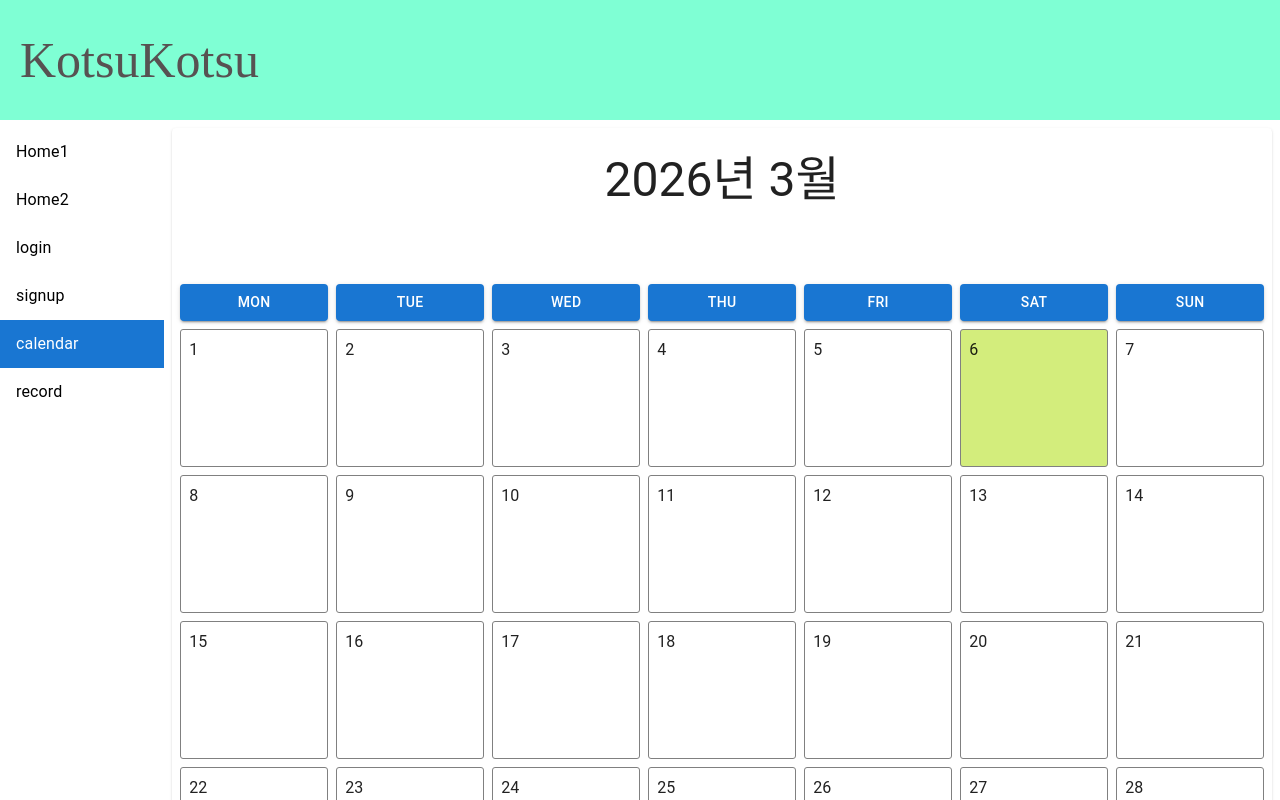
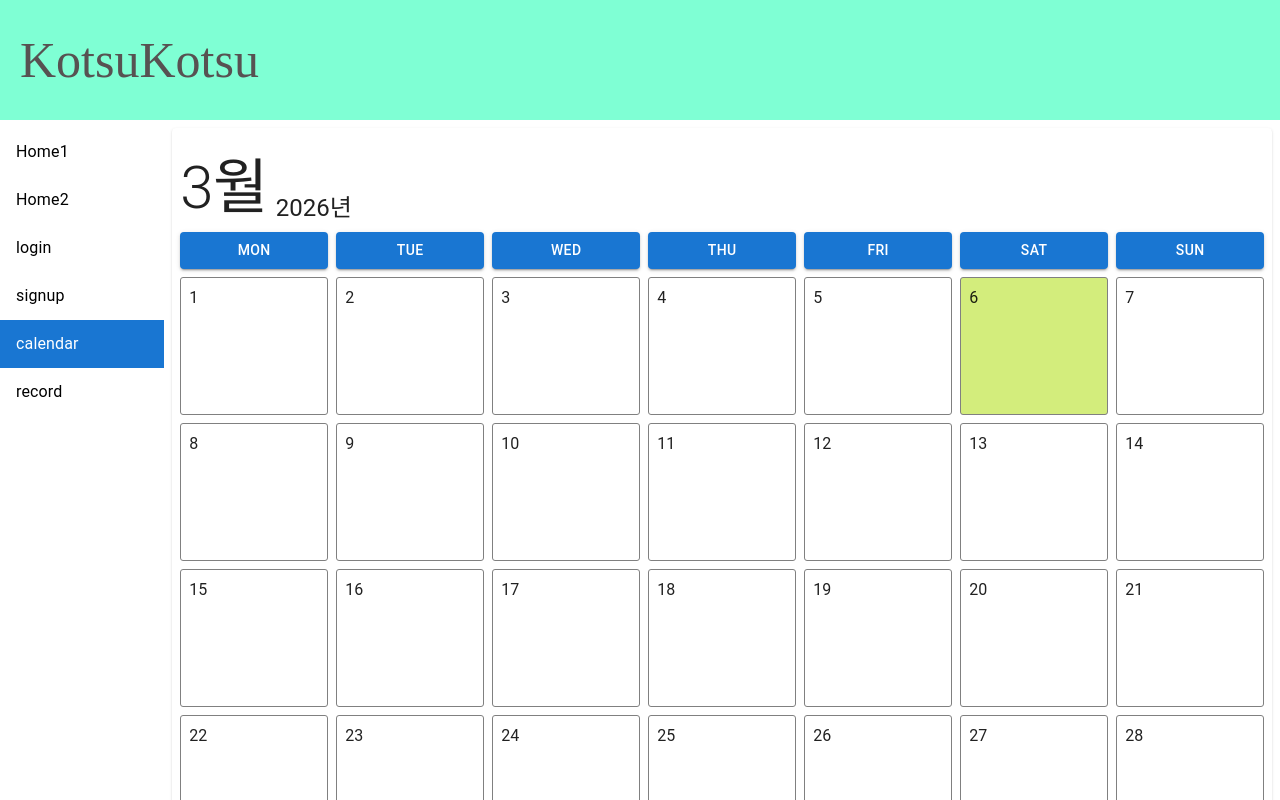
Before and after one commit to Asue0/kotsukotsu-ui, a React (Vite) app: page /calendar in a window 1280 px wide. Shown: the top 800 px of the page. Built offline with nearby package versions, Linux system fonts and the light colour scheme; some icons are missing.

Commit message:
달력 페이지 날짜 타이틀 디자인 수정

```diff
--- a/src/pages/calendar/CalendarMain.tsx
+++ b/src/pages/calendar/CalendarMain.tsx
@@ -70,11 +70,18 @@ const CalendarMain = () => {
       flexDirection="column"
       gap={2}
     >
-      <Typography variant="h3">
-        {currentYear}년 {currentMonth + 1}월
-      </Typography>
-
       <Box display="flex" flexDirection="column" gap={1}>
+        <Box
+          display="flex"
+          flexDirection="row"
+          justifyContent="space-between"
+          alignItems="end"
+        >
+          {/** 날짜 타이틀 */}
+          <Box display="flex" flexDirection="row" alignItems="end" gap={1}>
+            <Typography variant="h2">{currentMonth + 1}월</Typography>
+            <Typography variant="h5">{currentYear}년</Typography>
+          </Box>
           {/** 달력 이동 버튼 */}
           <Box display="flex" flexDirection="row" justifyContent="end">
             <IconButton
@@ -94,7 +101,7 @@ const CalendarMain = () => {
               <ArrowCircleRightIcon fontSize="inherit" />
             </IconButton>
           </Box>
-
+        </Box>
         {/** 요일 버튼 */}
         <Box display="flex" flexDirection="row" gap={1}>
           {WEEKARR.map((day) => (
```
Lines whose indentation alone changed are shown as unchanged.
